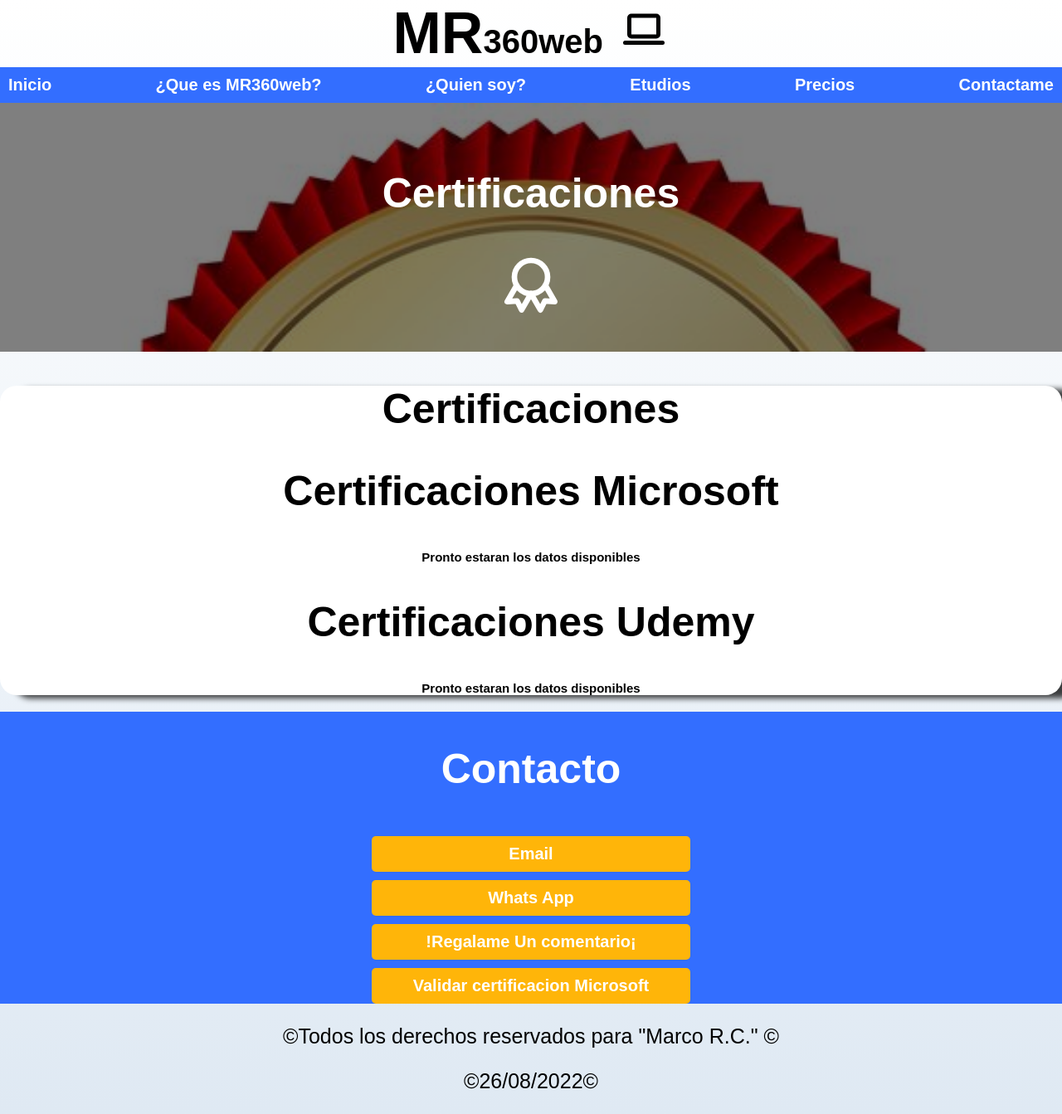
After one commit to Marcor360/Mi-Sitio-Web, a PHP site: page /Cer.html in a window 1280 px wide. The commit adds this page. Shown: the whole page at 83% size. Run offline with PHP 8.4, Linux system fonts and the light colour scheme.

Commit message:
Bug Resuelto
Se resolvio el bug en el apartado, Cer, dentro dela etiqueta h1

```diff
--- /dev/null
+++ b/Cer.html
@@ -0,0 +1,71 @@
+<!DOCTYPE html>
+<html lang="en">
+<head>
+    <meta charset="UTF-8">
+    <meta http-equiv="X-UA-Compatible" content="IE=edge">
+    <meta name="viewport" content="width=device-width, initial-scale=1.0">
+    <link rel="stylesheet" href="css/Normalize.css">
+    <link rel="preload" href="css/index.css" as="style">
+    <link rel="stylesheet" href="css/index.css">
+    <title>Certificaciones/Marco.R.C.</title>
+</head>
+<body>
+    <div class="Titulo-pagina">
+        <h1>MR<span class="spn-1">360web</span>
+        <svg xmlns="http://www.w3.org/2000/svg" class="icon icon-tabler icon-tabler-device-laptop" width="60" height="60" viewBox="0 0 24 24" stroke-width="2" stroke="#000000" fill="none" stroke-linecap="round" stroke-linejoin="round">
+      <path stroke="none" d="M0 0h24v24H0z" fill="none"/>
+      <line x1="3" y1="19" x2="21" y2="19" />
+      <rect x="5" y="6" width="14" height="10" rx="1" />
+    </svg>
+    </h1>
+        </div><!--- Titulo de la pagina --->
+            <!-- Inicio Nav -->
+    <div class="nav-bg">
+        <nav class="Navegacion-Principal Contenedor">
+            <a href="index.html">Inicio</a>
+            <a href="index.html#MR360web">¿Que es MR360web?</a>
+            <a href="index.html#¿Quien soy">¿Quien soy?</a>
+            <a href="index.html#Estudios">Etudios</a>
+            <a href="index.html#Precios">Precios</a>
+            <a href="#Contacto">Contactame</a>
+        </nav>
+    </div><!-- Fin Nav -->
+    <section class="hero-2"> <!--- contenido del titulo -->
+        <div class="Dev-hero-2"> <!--- Contenido del titulo hijo --->
+          <h2>Certificaciones</h2>
+          <svg xmlns="http://www.w3.org/2000/svg" class="icon icon-tabler icon-tabler-award" width="80" height="80" viewBox="0 0 24 24" stroke-width="2" stroke="#ffffff" fill="none" stroke-linecap="round" stroke-linejoin="round">
+            <path stroke="none" d="M0 0h24v24H0z" fill="none"/>
+            <circle cx="12" cy="9" r="6" />
+            <polyline points="9 14.2 9 21 12 19 15 21 15 14.2" transform="rotate(-30 12 9)" />
+            <polyline points="9 14.2 9 21 12 19 15 21 15 14.2" transform="rotate(30 12 9)" />
+          </svg> <!--- Svg Certificacion --->
+        </div>
+        </section>
+    <main class="Contenedor Sombra"><!--- Inicio del contenedor sombra --->
+        <div>
+            <h2>Certificaciones</h2>
+            <div>
+                <h2>Certificaciones Microsoft</h2>
+                <h4>Pronto estaran los datos disponibles</h4>
+            </div>
+            <div>
+                <h2>Certificaciones Udemy</h2>
+                <h4>Pronto estaran los datos disponibles</h4>
+            </div>
+        </div>
+    </main><!--- Fon del contenedor sombra --->
+    <div class="Conct">
+        <div class="Contacto">
+          <h2 id="Contacto">Contacto</h2>
+          <a class="Boton" href="mailto:marcorulfo100@gmail.com?body=Hola%20Marco%2C%20quisiera%20saber%20m%C3%A1s%20informaci%C3%B3n%20acerca%20del%20desarrollo%20web%20de%20un%20sitio%F0%9F%98%8A%F0%9F%92%BB" target="_blank">Email</a>
+          <a class="Boton" href="https://wa.me/525531083353?text=Hola,%20quiero%20mas%20información%20hacerca%20de%20tus%20servicios%20de%20desarrollo%20web%20😊💻" target="_blank">Whats App</a>
+          <a class="Boton" href="https://forms.office.com/r/mGyzJtNr8K" target="_blank">!Regalame Un comentario¡</a>
+          <a class="Boton" href="https://docs.microsoft.com/es-mx/certifications/" target="_blank">Validar certificacion Microsoft</a>
+        </div>
+    </div>
+    <Footer class="Footer">
+        <p>©Todos los derechos reservados para "Marco R.C." ©</p>
+        <p>©26/08/2022©</p>
+      </Footer>
+</body>
+</html>
--- a/css/index.css
+++ b/css/index.css
@@ -22,7 +22,6 @@ body{
 	font-family: 'krub', sans-serif;
 }
 h1{
-	text-align: center;
 	font-size: 7rem; /* 1 rem = 10px*/
 	margin: auto 0 auto 0;
 }
@@ -35,7 +34,10 @@ h2{
 h3{
 	font-size: 3rem;
 }
-h1,h2,h3{
+h4{
+	font-size: 1.5rem;
+}
+h1,h2,h3,h4,h5,h6{
 	text-align: center;
 }
 p{
@@ -95,6 +97,9 @@ p{
 	color: var(--Blanco);
 }
 /*Links*/
+.Certificaciones a:visited{
+	color: var(--Rojo);
+}
 a{
 	text-decoration: none;
 	font-size: 2rem;
@@ -120,6 +125,7 @@ a:focus{
 	align-items: center;
 	width: 50%;
 	text-align: center;
+	box-shadow: 0%;
 }
 /*media queries*/
 @media (min-width: 768px) {
@@ -166,11 +172,32 @@ a:focus{
 .Dev-hero span{
 	color: var(--Blanco);
 }
+.hero-2{
+	background-image: url(../img/Cert.jpg);
+	background-repeat: no-repeat ;
+	background-size:cover;
+	height: 30rem;
+	position: relative;
+	margin-bottom:2rem;
+}
+.Dev-hero-2{
+	position: absolute;
+	background-color: rgb(0 0 0 /50%);
+	width: 100%;
+	height: 100%;
+
+	display: flex;
+	flex-direction: column;
+	align-items: center;
+	justify-content: center;
+}
+.Dev-hero-2 h2,
+.Dev-hero-2 span{
+	color: var(--Blanco);
+}
 .MyU{
 	font-weight: bold;
 }
 .Footer{
 	text-align: center;
-	scroll-snap-align: center;
-	scroll-snap-stop: always;
 }
```
Also changed, not shown: Nav.php (deleted, +0 -10 lines), index.html (added, +110 -0 lines), index.php (deleted, +0 -100 lines), img/Cert.jpg (added).
